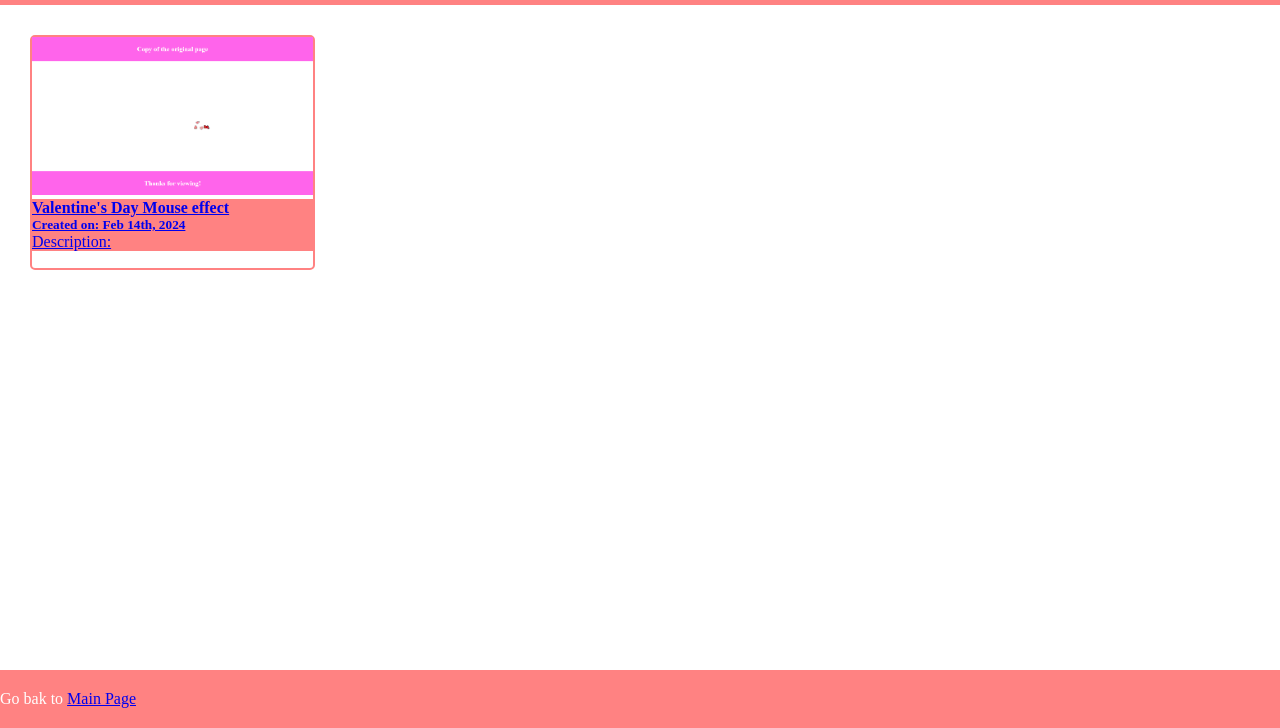
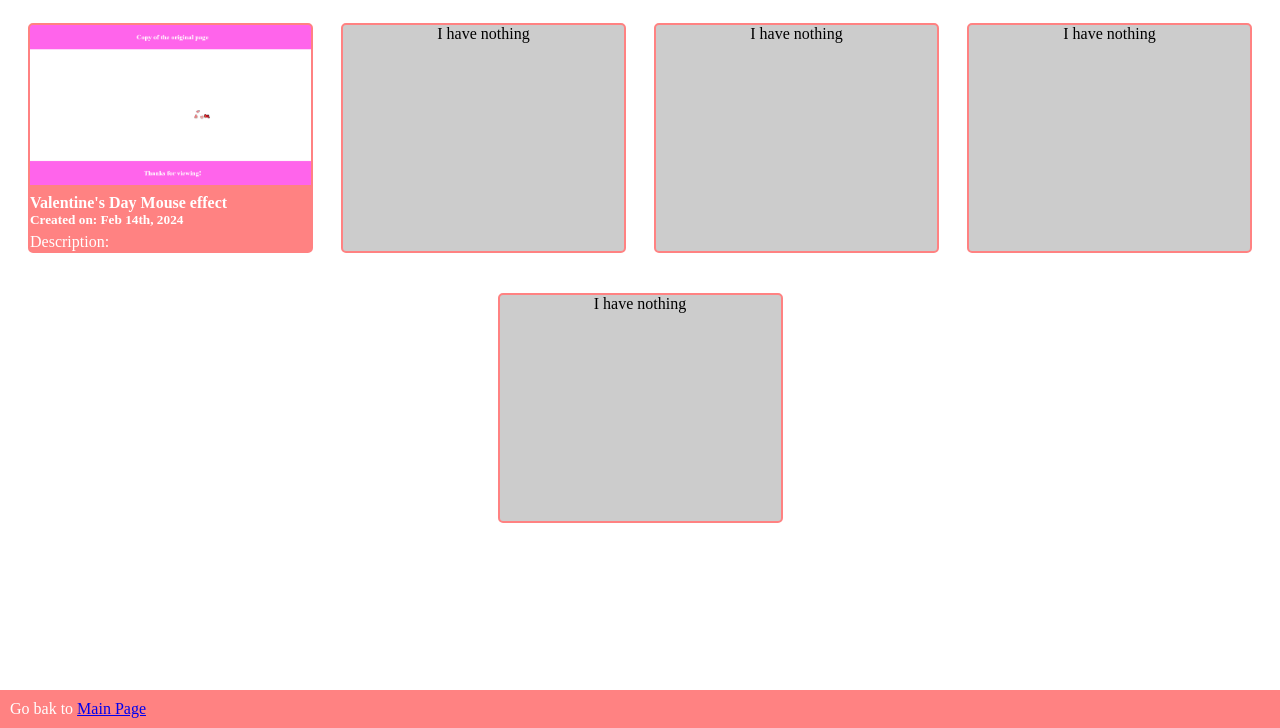
Before and after one commit to ezequiel-gutierrez/branch-fun-projects, a plain HTML site: page index.html in a window 1280 px wide. Shown: the part 72-800 px from the top of the page. Drawn offline with Linux system fonts and the light colour scheme; a web font is replaced by a local one.

Commit message:
Redefined Styles

```diff
--- a/default-style.css
+++ b/default-style.css
@@ -1,53 +1,69 @@
 * {
     margin: 0;
-    padding: 0;
+    border: 0;
     box-sizing: border-box;
 }
 
-header, footer {
+header {
     background-color: rgb(255, 130, 130);
-    width: 100%;
-    padding: 20px 0;
+    color: rgb(255, 255, 255);
+    padding: 10px;
+    font-family: "Comfortaa", sans-serif;
 }
 
-header h1, footer p {
-    color: rgb(255, 255, 255);
+body {
+    display: flex;
+    flex-direction: column;
+    flex-wrap: wrap;
 }
 
-header {
+section {
+    display: flex;
+    flex-wrap: wrap;
+    justify-content: space-evenly;
+}
+
+section a {
+    color: white;
+    text-decoration: none;
+}
+
+article {
+    background-color: rgb(255, 130, 130);
+    border: solid 2px rgb(255, 130, 130);
+    border-radius: 5px;
+    overflow: hidden;
+    margin-top: 40px;
+    width: 285px;
+    height: 230px;
+}
+
+.about-page {
+    margin-top: 5px;
+}
+
+.about-page h5 {
+    margin-bottom: 5px;
+}
+
+.full-description {
+    display: none;
+}
+
+.empty {
+    background-color: rgb(204, 204, 204);
+}
+
+.empty p {
     text-align: center;
+    vertical-align: middle;
 }
 
 footer {
     position: absolute;
     bottom: 0;
+    width: 100%;
+    background-color: rgb(255, 130, 130);
+    color: rgb(255, 255, 255);
+    padding: 10px;
 }
-
-.sub-pages {
-    display: flex;
-    justify-content: space-between;
-}
-
-.sub-page-article {
-    border: solid 2px rgb(255, 130, 130);
-    border-radius: 5px;
-    width: 285px;
-    min-width: 235px;
-    height: 235px;
-    min-height: 235px;
-    margin: 30px;
-    display: block;
-}
-
-.sub-page-article .about-page {
-    background-color: rgb(255, 130, 130);
-    width: 100%;
-}
-
-img {
-    width: 100%;
-}
-
-.full-description {
-    display: none;
-}
--- a/index.html
+++ b/index.html
@@ -17,7 +17,7 @@
         <section class="sub-pages">
             <a href="./projects/mouse-with-hearts/page.html" target="_blank">
                 <article class="sub-page-article">
-                    <img src="./thumbnails/heart-mouse-effect.PNG">
+                    <img src="./thumbnails/heart-mouse-effect.PNG" width="285px">
                     <div class="about-page">
                         <h4>Valentine's Day Mouse effect</h4>
                         <h5>Created on: Feb 14th, 2024</h5>
@@ -25,6 +25,18 @@
                     </div>
                 </article>
             </a>
+            <article class="empty">
+                <p>I have nothing</p>
+            </article>
+            <article class="empty">
+                <p>I have nothing</p>
+            </article>
+            <article class="empty">
+                <p>I have nothing</p>
+            </article>
+            <article class="empty">
+                <p>I have nothing</p>
+            </article>
         </section>
     </body>
     <footer>
```
